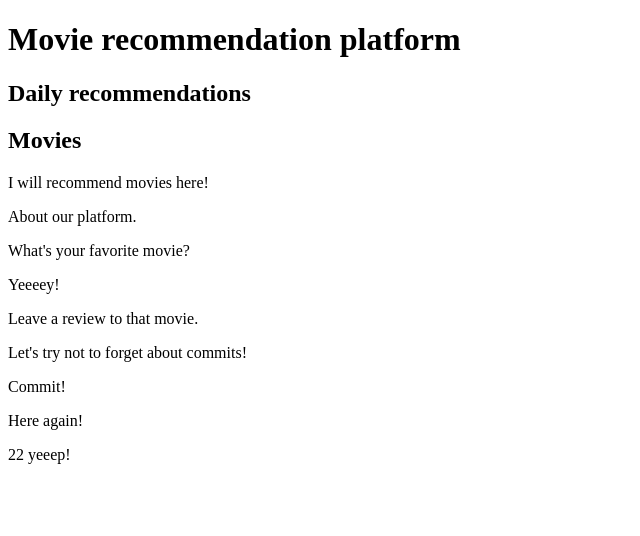
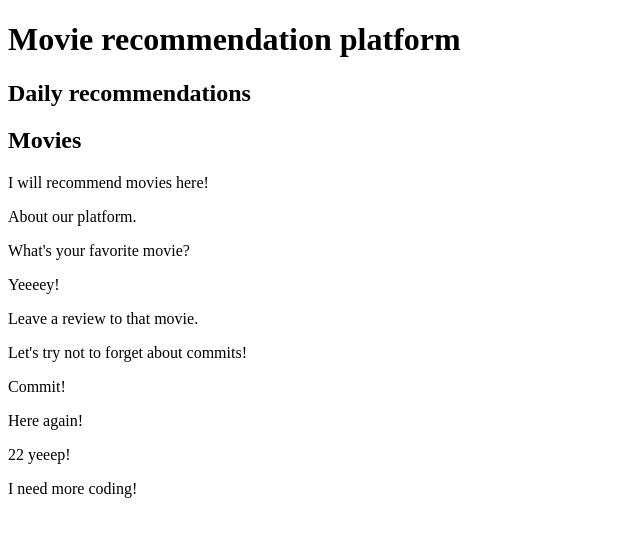
Before and after one commit to Dominionss/movie-recommendation-platform, a React (Vite) app: page / in a window 1280 px wide. Shown: the top 536 px of the page, without its empty margins (0-640 px from the left). Built offline with nearby package versions, Linux system fonts and the light colour scheme.

Commit message:
More coding sir!

```diff
--- a/src/App.jsx
+++ b/src/App.jsx
@@ -27,6 +27,8 @@ function App() {
 
           <p>22 yeeep!</p>
 
+          <p>I need more coding!</p>
+
       </>
   )
 }
```
